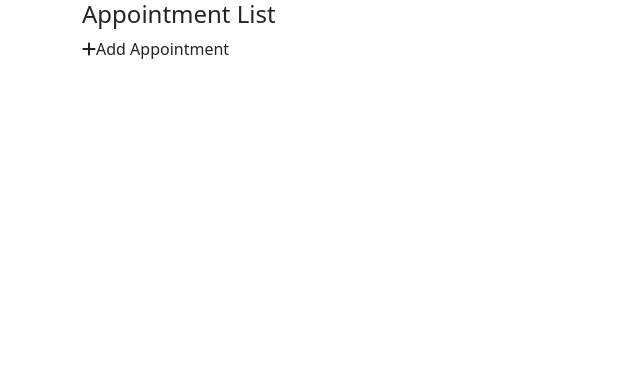
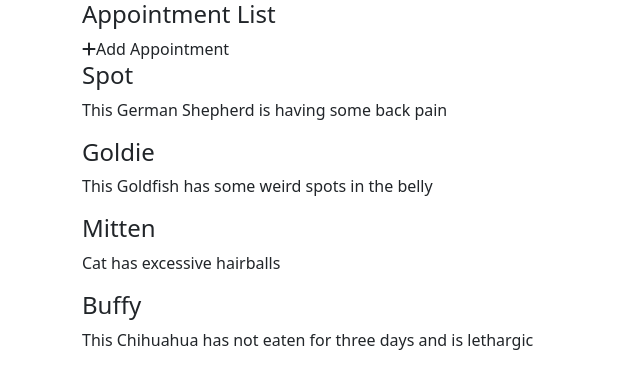
Before and after one commit to sergiychaiuk/vue-interface, a Vue app: page / in a window 1280 px wide. Shown: the top 388 px of the page, without its empty margins (0-640 px from the left). Built offline with nearby package versions, Linux system fonts and the light colour scheme.

Commit message:
using data in app

```diff
--- a/src/App.vue
+++ b/src/App.vue
@@ -2,6 +2,10 @@
   <div id="main-app" class="container">
     <h4>{{ title }}</h4>
     <font-awesome-icon icon="plus" class="mr-2"/>Add Appointment
+    <div v-for="(item, i) in appointments" v-bind:key="i">
+      <h4>{{ item.petName }}</h4>
+      <p>{{ item.aptNotes }}</p>
+    </div>
   </div>
 </template>
 
@@ -12,7 +16,33 @@
   name: 'MainApp',
   data: function () {
     return {
-      title: 'Appointment List'
+      title: 'Appointment List',
+      appointments: [
+        {
+          petName: 'Spot',
+          petOwner: 'Constance Smith',
+          aptDate: '2017-07-24 08:30',
+          aptNotes: 'This German Shepherd is having some back pain'
+        },
+        {
+          petName: 'Goldie',
+          petOwner: 'Barot Bellingham',
+          aptDate: '2017-07-22 15:50',
+          aptNotes: 'This Goldfish has some weird spots in the belly'
+        },
+        {
+          petName: 'Mitten',
+          petOwner: 'Hillary Goldwyn',
+          aptDate: '2017-07-21 9:15',
+          aptNotes: 'Cat has excessive hairballs'
+        },
+        {
+          petName: 'Buffy',
+          petOwner: 'Hassum Harrod',
+          aptDate: '2017-07-20 15:30',
+          aptNotes: 'This Chihuahua has not eaten for three days and is lethargic'
+        }
+      ]
     };
   },
   components: {
```
